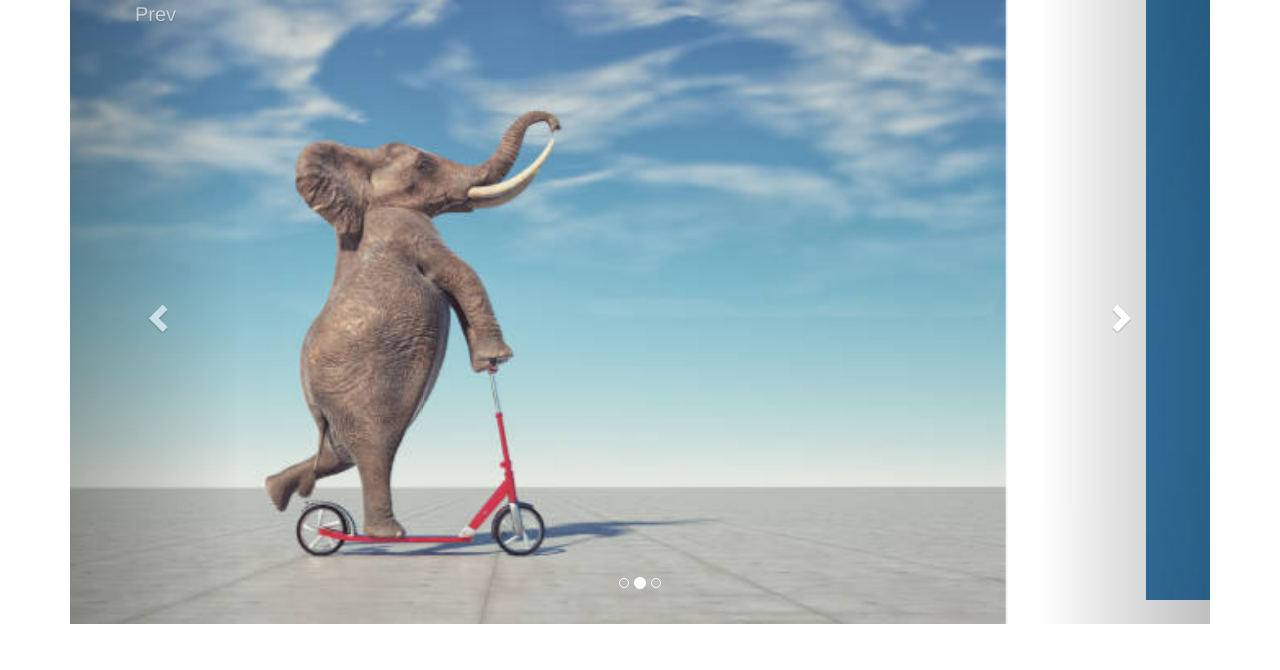
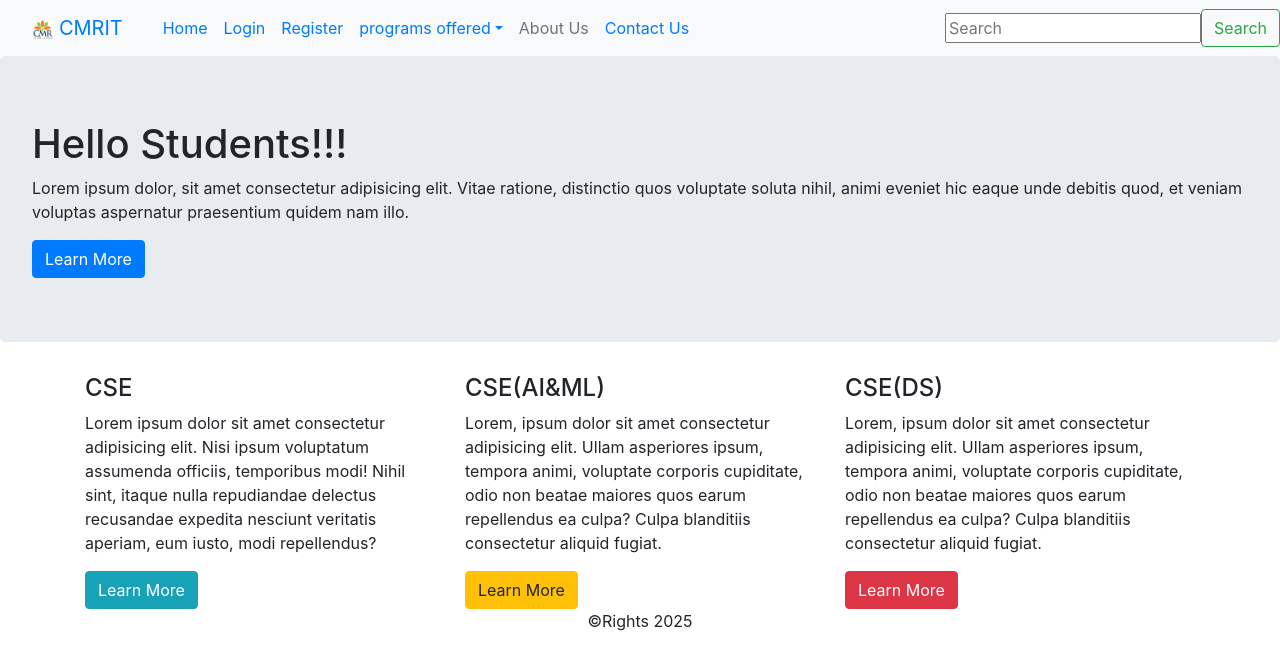
Before and after one commit to rohithprabhaspedalapu/NodeJS_lab, a plain HTML site: page index.html in a window 1280 px wide. Drawn offline with nearby package versions, Linux system fonts and the light colour scheme.

Commit message:
Add files via upload

```diff
--- a/index.html
+++ b/index.html
@@ -1,63 +1,94 @@
 <!DOCTYPE html>
-<html lang="en">
+<html>
+
 <head>
-    <meta charset="UTF-8">
-    <meta name="viewport" content="width=device-width, initial-scale=1.0">
-    <title>Document</title>
-    <link rel="stylesheet" href="https://maxcdn.bootstrapcdn.com/bootstrap/3.4.1/css/bootstrap.min.css">
-    <script src="https://ajax.googleapis.com/ajax/libs/jquery/3.5.1/jquery.min.js"></script>
-    <script src="https://maxcdn.bootstrapcdn.com/bootstrap/3.4.1/js/bootstrap.min.js"></script>
-    <link rel='stylesheet' type='text/css' media='screen' href='main.css'>
-    <script src='main.js'></script>
+    <meta charset='utf-8'>
+    <meta http-equiv='X-UA-Compatible' content='IE=edge'>
+    <title>Simple web page using bootstrap</title>
+    <link rel="stylesheet" href="https://cdn.jsdelivr.net/npm/bootstrap@4.6.2/dist/css/bootstrap.min.css">
+    <script src="https://cdn.jsdelivr.net/npm/jquery@3.5.1/dist/jquery.slim.min.js"></script>
+    <script src="https://cdn.jsdelivr.net/npm/bootstrap@4.6.2/dist/js/bootstrap.bundle.min.js"></script>
+    <style>
+        form {
+            position: absolute;
+            right: 0px;
+        }
+    </style>
 </head>
+
 <body>
+    <div class="">
+        <nav class="navbar nav navbar-expand-md bg-light">
+            <a class="navbar-brand nav-link" href="#">
+                <img src="CMRIT-LOGO.jpg" height="20px" ,width="20px">
+                CMRIT</a>
+            <ul class="collapse navbar-collapse navbar-nav">
+                <li class="nav-item">
+                    <a class="nav-link " href="#">Home</a>
+                </li>
+                <li class="nav-item">
+                    <a class="nav-link" href="#">Login</a>
+                </li>
+                <li class="nav-item">
+                    <a class="nav-link" href="#">Register</a>
+                </li>
+                <li class="nav-item dropdown">
+                    <a class="nav-link active dropdown-toggle" href="#" data-toggle="dropdown" aria-expanded="false">
+                        programs offered</a>
+                    <div class="dropdown-menu">
+                        <a class="dropdown-item" href="#">B.Tech</a>
+                        <a class="dropdown-item" href="#">M.Tech</a>
+                        <a class="dropdown-item" href="#">MBA</a>
+                    </div>
+                </li>
+                <li class="nav-item">
+                    <a class="nav-link disabled" href="#">About Us</a>
+                </li>
+                <li class="nav-item">
+                    <a class="nav-link" href="#">Contact Us</a>
+                </li>
+                <form class="form-inline">
+                    <input type="text" placeholder="Search">
+                    <button class="btn btn-outline-success">Search</button>
+                </form>
+            </ul>
+        </nav>
+    </div>
+    <div class="container-fluid jumbotron">
+        <h1>Hello Students!!!</h1>
+        <p>Lorem ipsum dolor, sit amet consectetur adipisicing elit. Vitae ratione, distinctio quos voluptate soluta
+            nihil, animi eveniet hic eaque unde debitis quod, et veniam voluptas aspernatur praesentium quidem nam illo.
+        </p>
+        <button class="btn btn-primary">Learn More</button>
+    </div>
     <div class="container">
-        <div id="myCarousel" class="carousel slide">
-            <ol class="carousel-indicators">
-                <li class="item1 active"></li>
-                <li class="item2"></li>
-                <li class="item3"></li>
-            </ol>
-            <div class="carousel-inner" role="listitem">
-                <div class="item active">
-                    <img src="1.jpg" height="1000px" width="1000px">
-                </div>
-                <div class="item">
-                    <img src="2.jpg" height="1000px" width="1000px">
-                </div>
-                <div class="item">
-                    <img src="3.jpg" height="1000px" width="1000px">
-                </div>
+        <div class="row">
+            <div class="col-md-4">
+                <h4>CSE</h4>
+                <p>Lorem ipsum dolor sit amet consectetur adipisicing elit. Nisi ipsum voluptatum assumenda officiis,
+                    temporibus modi! Nihil sint, itaque nulla repudiandae delectus recusandae expedita nesciunt
+                    veritatis aperiam, eum iusto, modi repellendus?</p>
+                <button class="btn btn-info">Learn More</button>
             </div>
-            <a class="left carousel-control" href="#myCarousel" role="button">
-                <span class="glyphicon glyphicon-chevron-left" aria-hidden="true"></span>
-                <span class="sr.only">Prev</span>
-            </a>
-            <a class="right carousel-control" href="#myCarousel" role="button">
-                <span class="glyphicon glyphicon-chevron-right" aria-hidden="true"></span>
-                <span class="sr-only">Next</span>
-            </a>
+            <div class="col-md-4">
+                <h4>CSE(AI&ML)</h4>
+                <p>Lorem, ipsum dolor sit amet consectetur adipisicing elit. Ullam asperiores ipsum, tempora animi,
+                    voluptate corporis cupiditate, odio non beatae maiores quos earum repellendus ea culpa? Culpa
+                    blanditiis consectetur aliquid fugiat.</p>
+                <button class="btn btn-warning">Learn More</button>
+            </div>
+            <div class="col-md-4">
+                <h4>CSE(DS)</h4>
+                <p>Lorem, ipsum dolor sit amet consectetur adipisicing elit. Ullam asperiores ipsum, tempora animi,
+                    voluptate corporis cupiditate, odio non beatae maiores quos earum repellendus ea culpa? Culpa
+                    blanditiis consectetur aliquid fugiat.</p>
+                <button class="btn btn-danger">Learn More</button>
+            </div>
         </div>
     </div>
-    <script>
-        $(document).ready(function(){
-            $("#myCarousel").carousel();
-            $(".item1").click(function(){
-                $("#myCarousel").carousel(0);
-            })
-            $(".item2").click(function(){
-                $("#myCarousel").carousel(1);
-            })
-            $(".item3").click(function(){
-                $("#myCarousel").carousel(2);
-            })
-            $(".left").click(function(){
-                $("#myCarousel").carousel("prev");
-            })
-            $(".right").click(function(){
-                $("#myCarousel").carousel("next");
-            })
-        });
-    </script>
+    <div class="footer text-center">
+        <p>&copy;Rights 2025</p>
+    </div>
 </body>
+
 </html>
```
